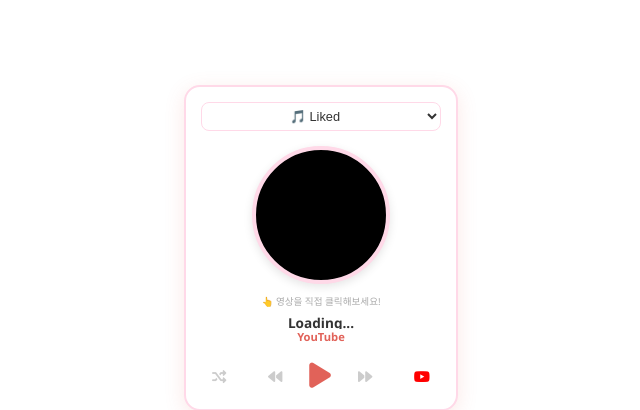
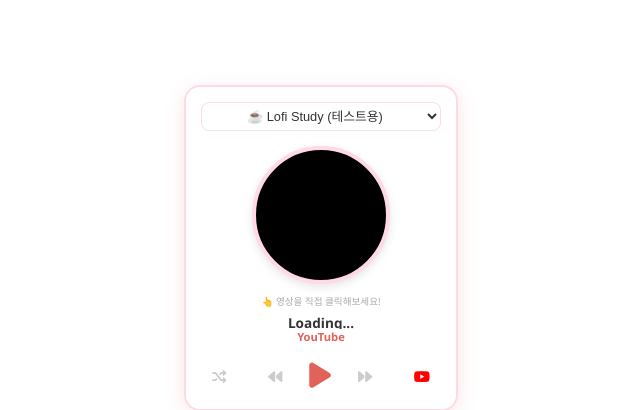
Before and after one commit to yujeonglee623/notion, a Flask app: page /playlist in a window 1280 px wide. Shown: the part 152-562 px from the top of the page, without its empty margins (319-959 px from the left). Run offline with Flask 3, Linux system fonts and the light colour scheme.

Commit message:
Update playlist.html

```diff
--- a/templates/playlist.html
+++ b/templates/playlist.html
@@ -94,7 +94,7 @@
     <script>
         // ⭐ 테스트용 디즈니 ID (이게 되면 유정이 ID 문제임)
         const MY_PLAYLISTS = [
-            { name: "🎵 Liked", id: "PLRt0gIuMcszKrYLPxNQJUK3u0eHU6IplaK" },
+            { name: "☕ Lofi Study (테스트용)", id: "PL6NdkXsPL07KN01gH2vucRgQAqd0pDBnM" },
         ];
 
         let currentPlaylistId = MY_PLAYLISTS[0].id;
```
